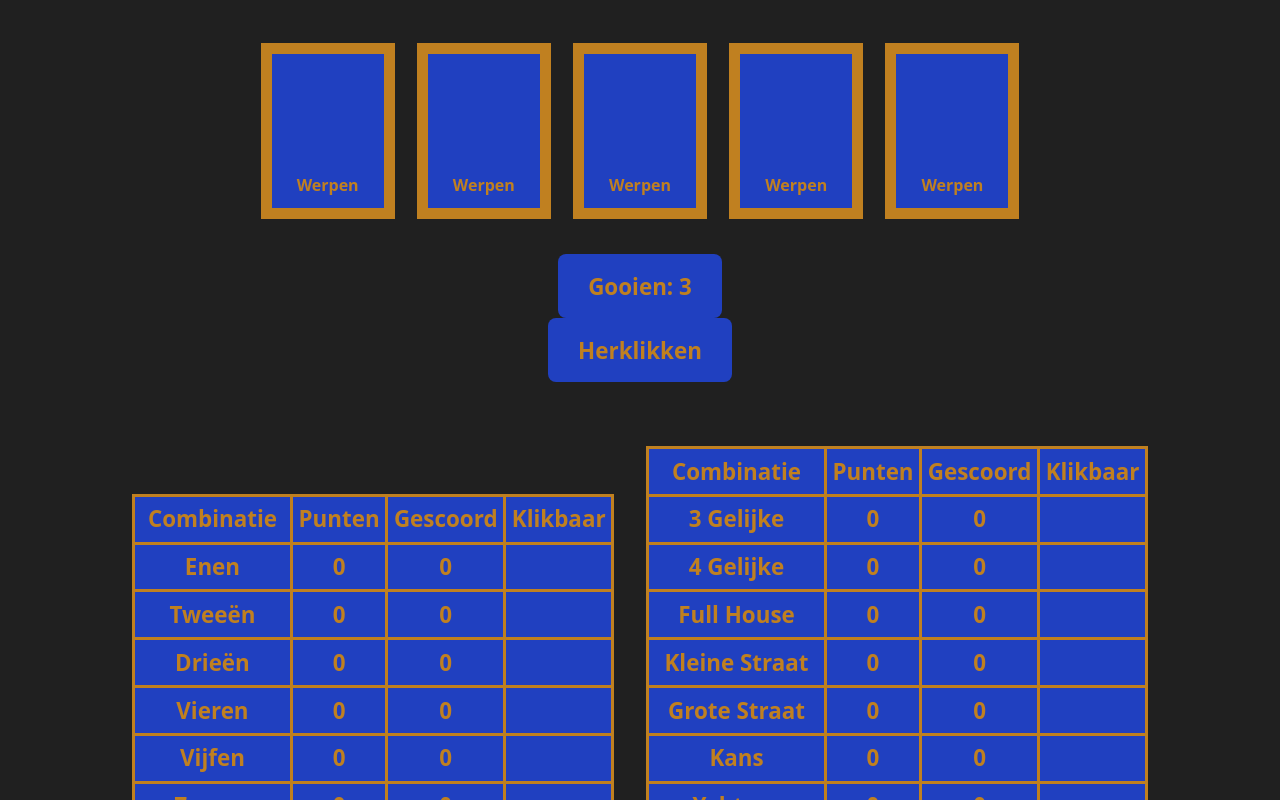
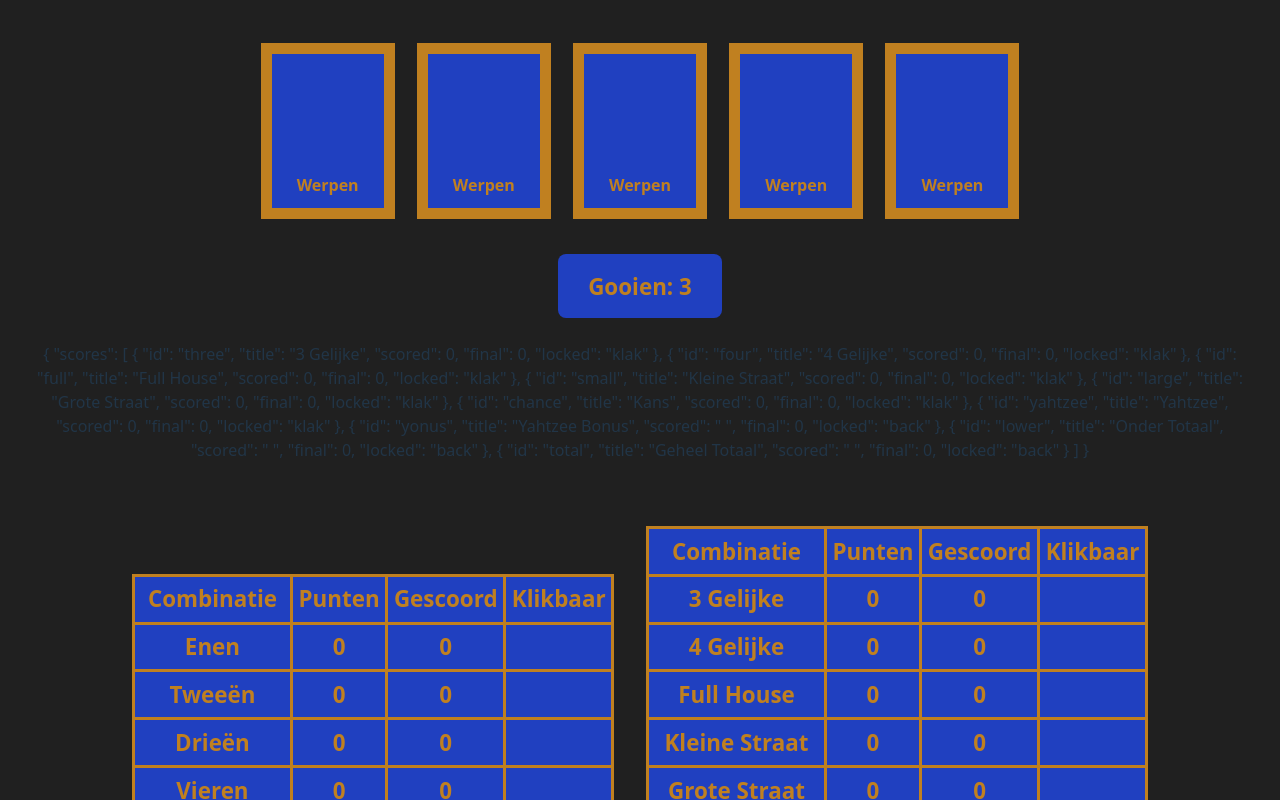
Before and after one commit to janderkkotlarski/vue_yahtzee, a Vue app: page / in a window 1280 px wide. Shown: the top 800 px of the page. Built offline with nearby package versions, Linux system fonts and the light colour scheme.

Commit message:
At times something [asymmetrical/ugly/unbalanced] is actually superior to the desired gilded code

```diff
--- a/src/components/Scorer.vue
+++ b/src/components/Scorer.vue
@@ -342,9 +342,9 @@ const lockEntry = (box, index) => {
         score.final = score.scored;
         score.locked = lock;
 
-        emit('reroll');
+        // emit('reroll');
 
-        // resetParent();
+        resetParent();
         recount();
     }
 };
@@ -353,10 +353,22 @@ const restart = () => {
     location.reload();
 };
 
+const rerolling = () => {
+    resetParent();
+};
+
 // <Roller ref="resetRef" @recounting="recount" :numberLine="rollNumber" :diceLine="diceArray" />
 </script>
 
 <template>
+    <Roller ref="resetRef" @recounting="recount" :numberLine="rollNumber" :diceLine="diceArray" />
+    <br />
+    <br />
+
+    <div>
+        {{ scoreLower }}
+    </div>
+
     <br />
     <br />
 
--- a/src/components/Yahtzee.vue
+++ b/src/components/Yahtzee.vue
@@ -33,17 +33,15 @@ const rerolling = () => {
 
 //     <Roller :diceLine="diceClap" />
 
+//      <div>
+//          <button @click="resetParent">Herklikken</button>
+//      </div>
+
 // <Roller :diceLine="diceArray" />
 // <Scorelist :scoreListing="scoreUpper" :yahtzeeVars="{moreYahtzee, extraYahtzee}" />
 // <Scorer />
 </script>
 
 <template>
-    <Roller ref="resetRef" @recounting="recount" :diceLine="diceRow" :numberLine="rollerNumber" />
-
-    <div>
-        <button @click="resetParent">Herklikken</button>
-    </div>
-
     <Scorer @reroll="rerolling" :diceArray="diceRow" />
 </template>
```
